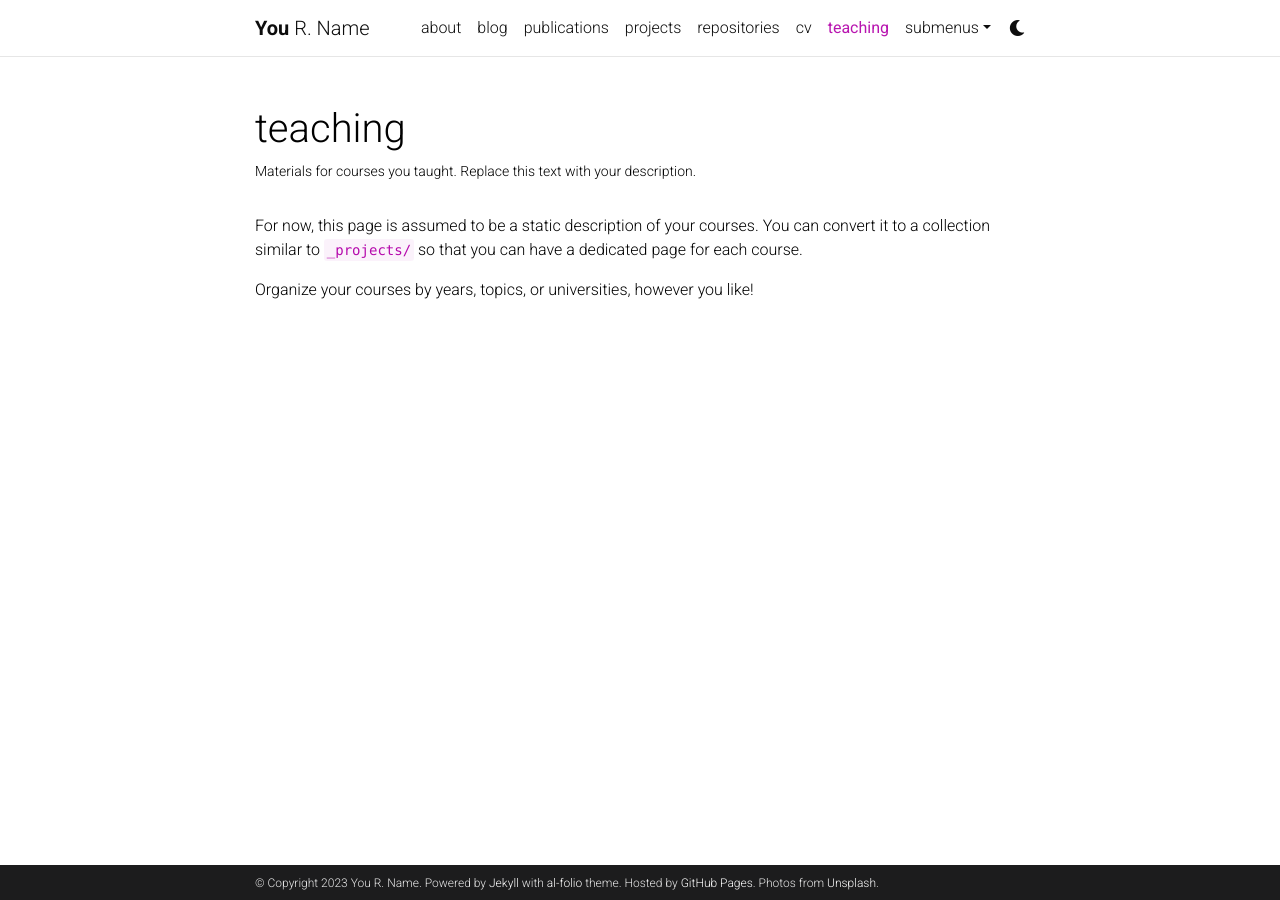
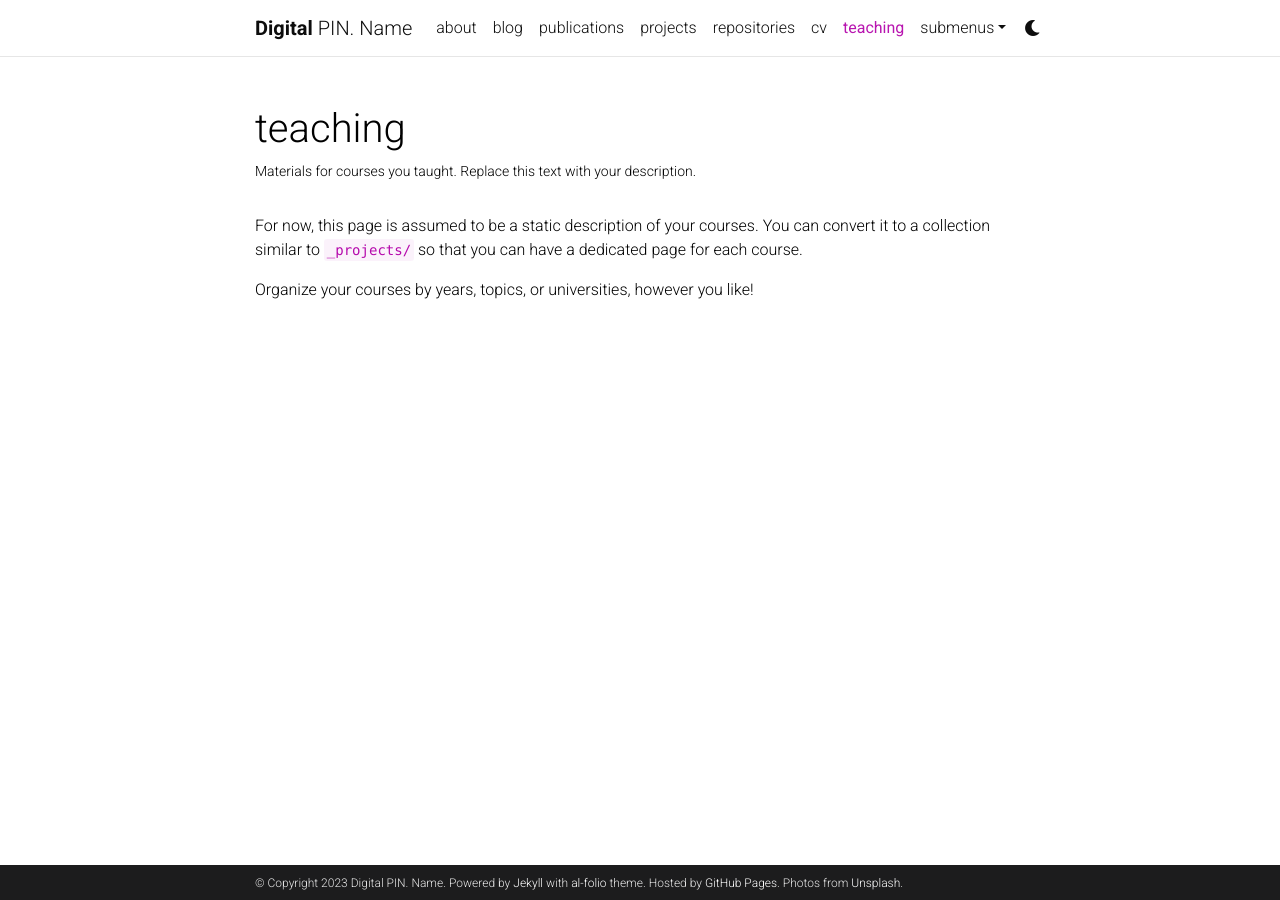
Before and after one commit to Digital-Pins/ai-folio, a Jekyll site: the page built from _pages/teaching.md, in a window 1280 px wide. Built offline with Jekyll 4.4.1, drawn with Linux system fonts in a browser that asks for light colours; comment, search, counter and statistics services are not loaded; a style sheet for code colours, icons or effects is not loaded.

Commit message:
new name

```diff
--- a/_config.yml
+++ b/_config.yml
@@ -3,8 +3,8 @@
 # -----------------------------------------------------------------------------
 
 title: blank # the website title (if blank, full name will be used instead)
-first_name: You
-middle_name: R.
+first_name: Digital
+middle_name: PIN.
 last_name: Name
 email: you@example.com
 description: > # the ">" symbol means to ignore newlines until "footer_text:"
```
